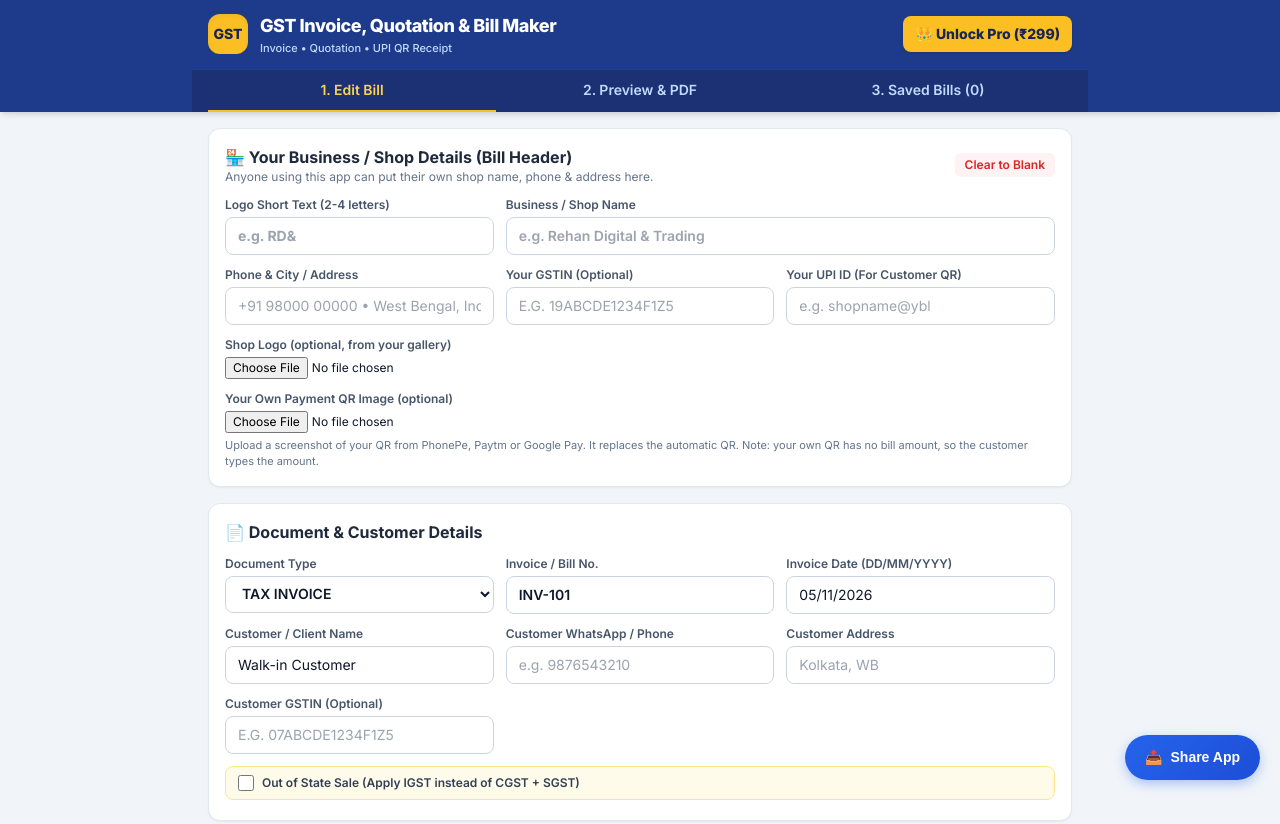
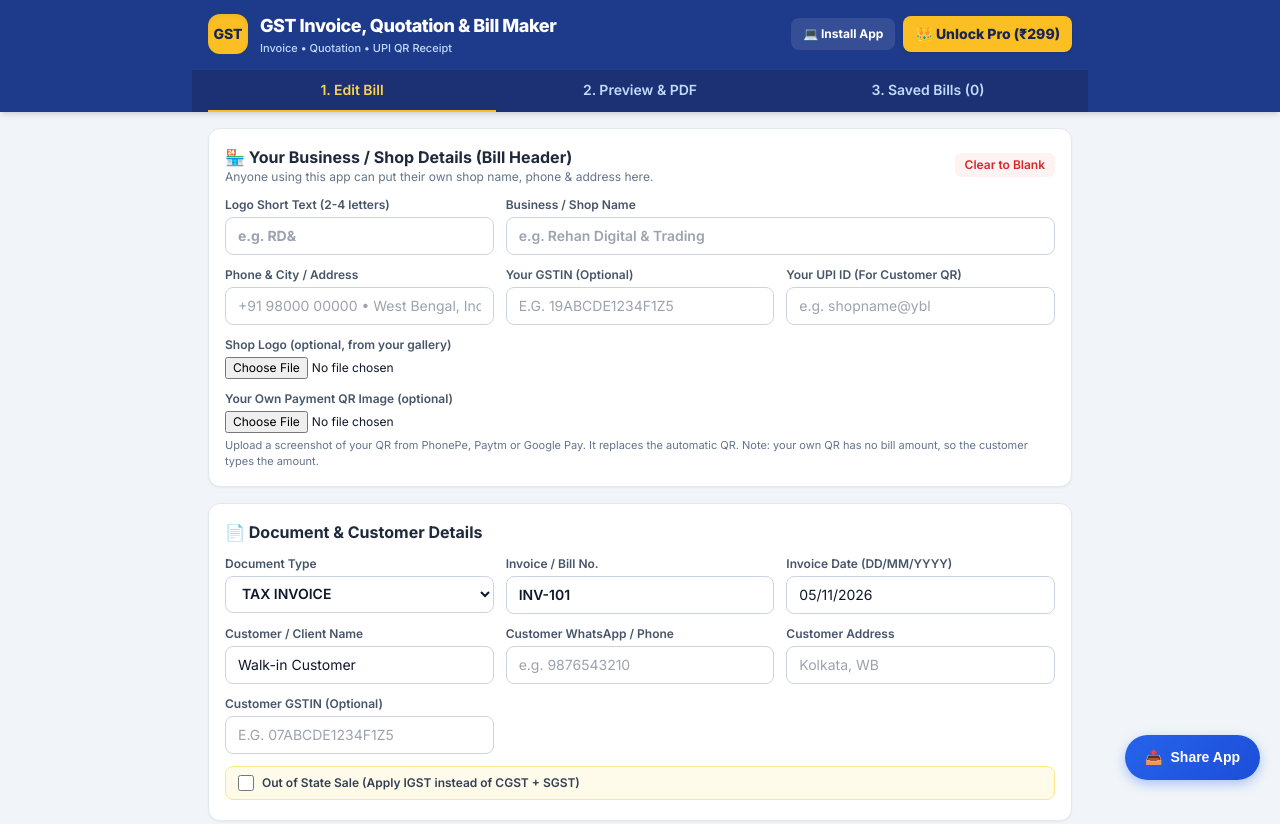
Before and after one commit to faruquerehan120-orhan/gst-bill-maker, a plain HTML site: page index.html in a window 1280 px wide. Shown: the top 824 px of the page. Drawn offline with nearby package versions, Linux system fonts and the light colour scheme.

Commit message:
Update index.html

```diff
--- a/index.html
+++ b/index.html
@@ -1363,5 +1363,6 @@
   <script src="./print-modes.js"></script>
   <script src="./qr-upload.js"></script>
   <script src="./pro-system.js"></script>
+  <script src="./install-app.js"></script>
 </body>
 </html>
```
